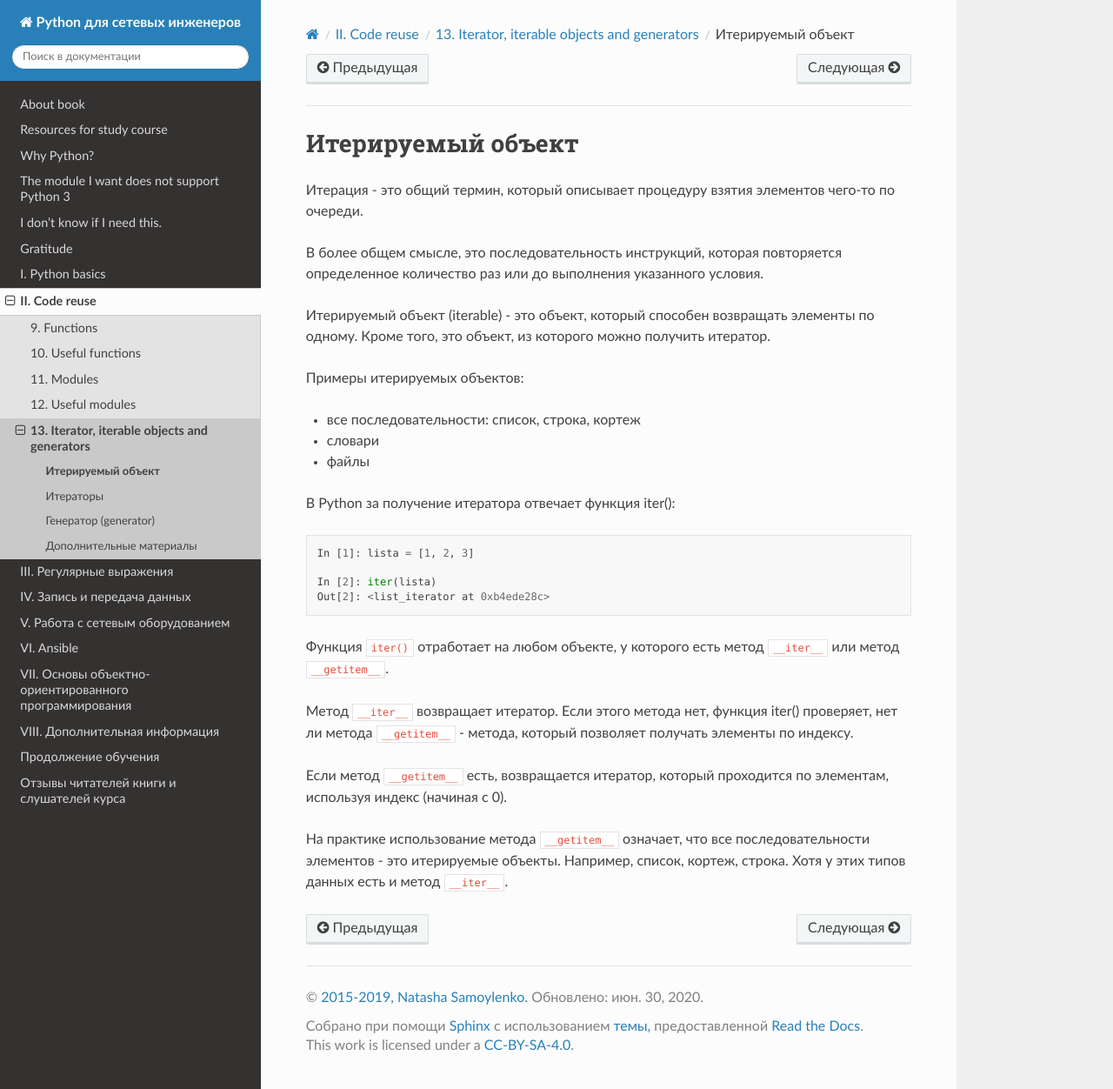
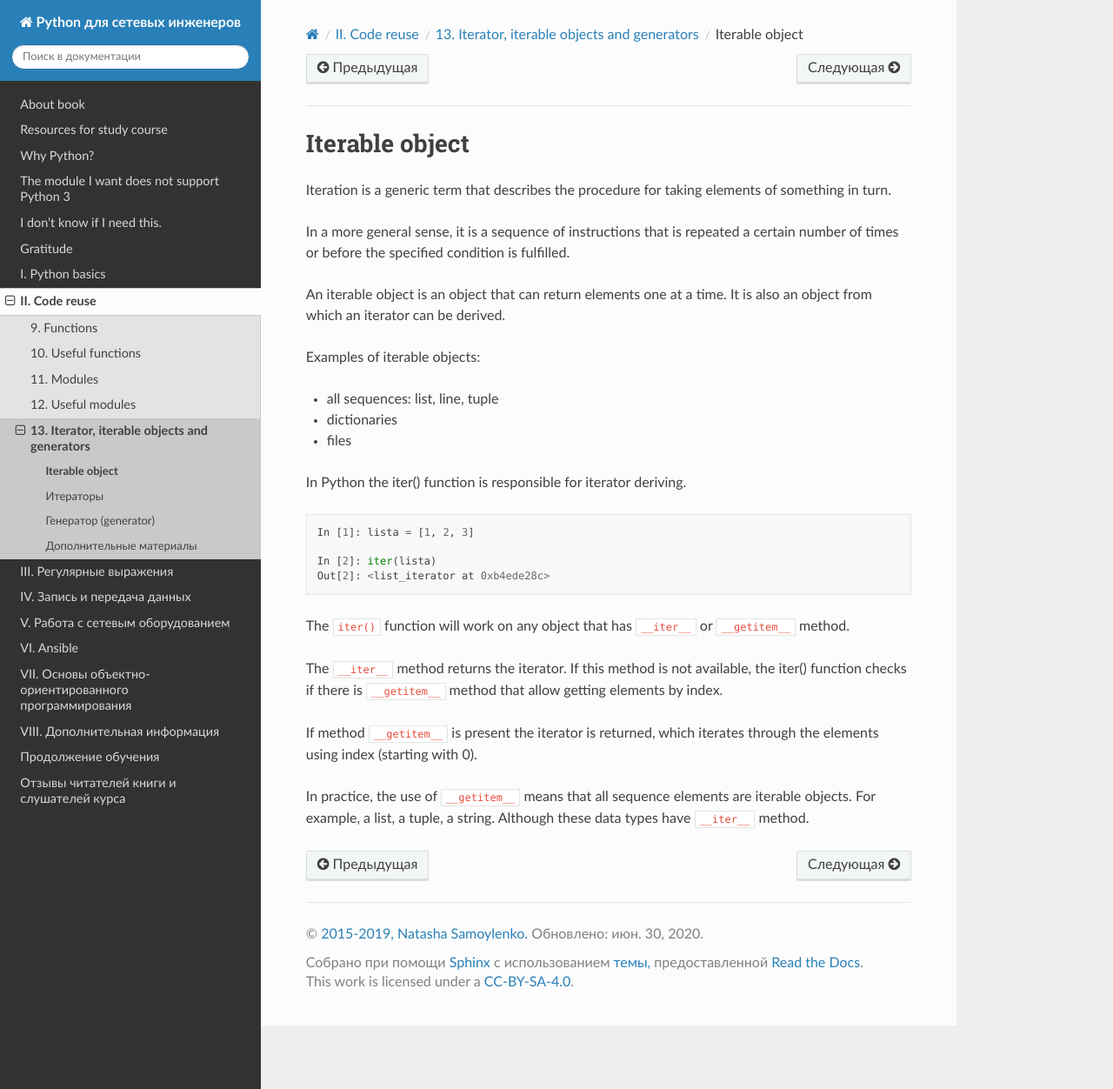
Before and after one commit to Aidar5/nattoeng, a Sphinx documentation site: the page built from docs/source/book/13_iterator_generator/iterable.rst, in a window 1280 px wide and 1252 px high. Shown: the whole window at 87% size. Built offline with Sphinx 7.4.7 and the Read the Docs theme 2.0.0, drawn with Linux system fonts in a browser that asks for light colours; pages that are not in the unit, such as notebooks, are missing from menus.

Commit message:
Update iterable.rst

```diff
--- a/docs/source/book/13_iterator_generator/iterable.rst
+++ b/docs/source/book/13_iterator_generator/iterable.rst
@@ -1,26 +1,21 @@
 .. _iterable:
 
-Итерируемый объект
+Iterable object
 ------------------
 
-Итерация - это общий термин, который описывает процедуру взятия
-элементов чего-то по очереди.
+Iteration is a generic term that describes the procedure for taking elements of something in turn.
 
-В более общем смысле, это последовательность инструкций, которая
-повторяется определенное количество раз или до выполнения указанного
-условия.
+In a more general sense, it is a sequence of instructions that is repeated a certain number of times or before the specified condition is fulfilled.
 
-Итерируемый объект (iterable) - это объект, который способен возвращать
-элементы по одному. Кроме того, это объект, из которого можно получить
-итератор.
+An iterable object is an object that can return elements one at a time. It is also an object from which an iterator can be derived.
 
-Примеры итерируемых объектов:
+Examples of iterable objects:
 
-* все последовательности: список, строка, кортеж
-* словари
-* файлы
+* all sequences: list, line, tuple
+* dictionaries
+* files
 
-В Python за получение итератора отвечает функция iter():
+In Python the iter() function is responsible for iterator deriving.
 
 .. code:: python
 
@@ -29,17 +24,10 @@
     In [2]: iter(lista)
     Out[2]: <list_iterator at 0xb4ede28c>
 
-Функция ``iter()`` отработает на любом объекте, у которого есть метод
-``__iter__`` или метод ``__getitem__``.
+The ``iter()`` function will work on any object that has ``__iter__`` or  ``__getitem__`` method.
 
-Метод ``__iter__`` возвращает итератор. Если этого метода нет,
-функция iter() проверяет, нет ли метода ``__getitem__`` - метода,
-который позволяет получать элементы по индексу.
+The ``__iter__`` method returns the iterator. If this method is not available, the iter() function checks if there is ``__getitem__`` method that allow getting elements by index.
 
-Если метод ``__getitem__`` есть, возвращается итератор, который
-проходится по элементам, используя индекс (начиная с 0).
+If method ``__getitem__`` is present the iterator is returned, which iterates through the elements using index (starting with 0).
 
-На практике использование метода ``__getitem__`` означает, что все
-последовательности элементов - это итерируемые объекты. Например,
-список, кортеж, строка. Хотя у этих типов данных есть и метод
-``__iter__``.
+In practice, the use of ``__getitem__`` means that all sequence elements are iterable objects. For example, a list, a tuple, a string. Although these data types have ``__iter__`` method.
```
